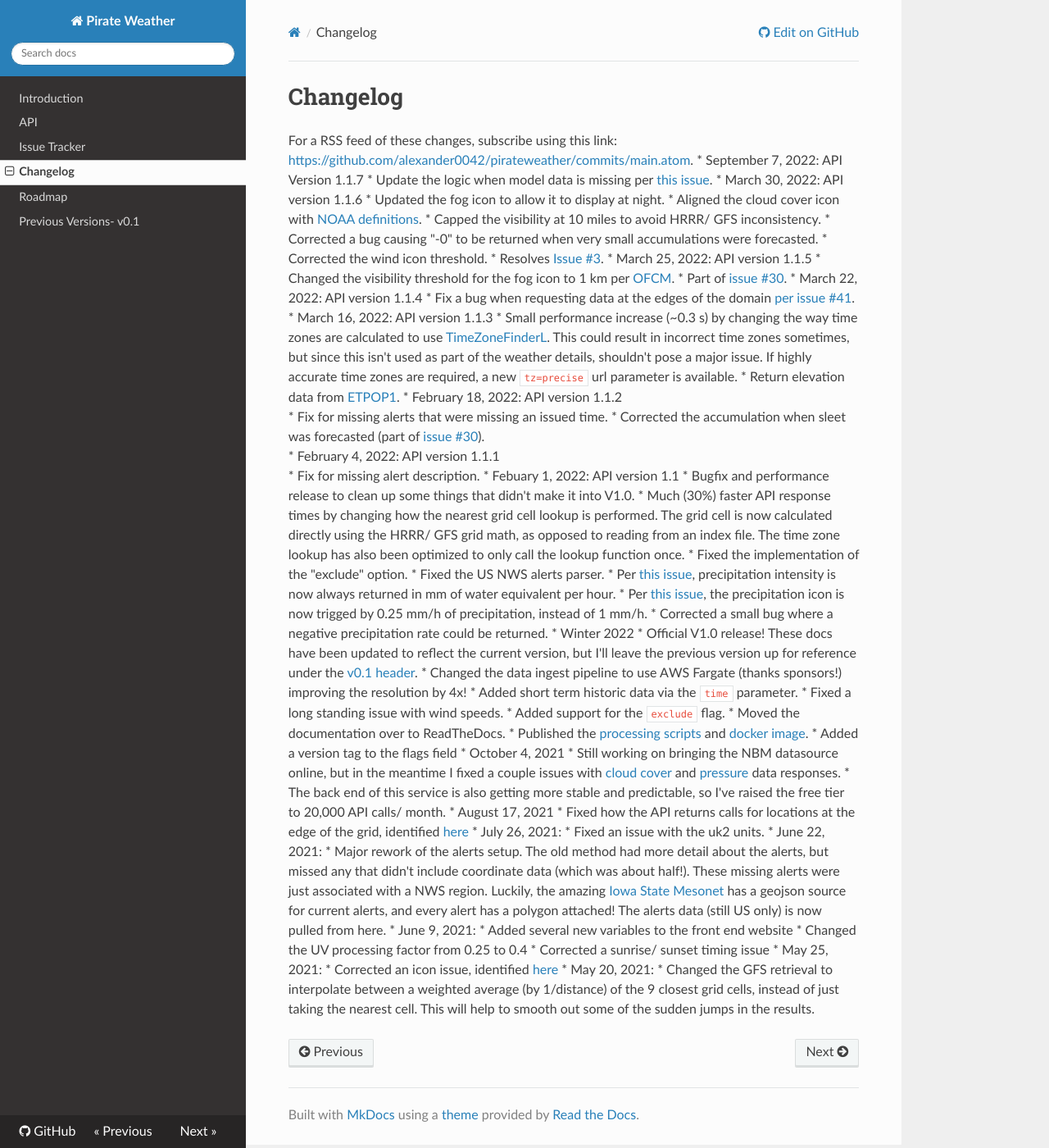
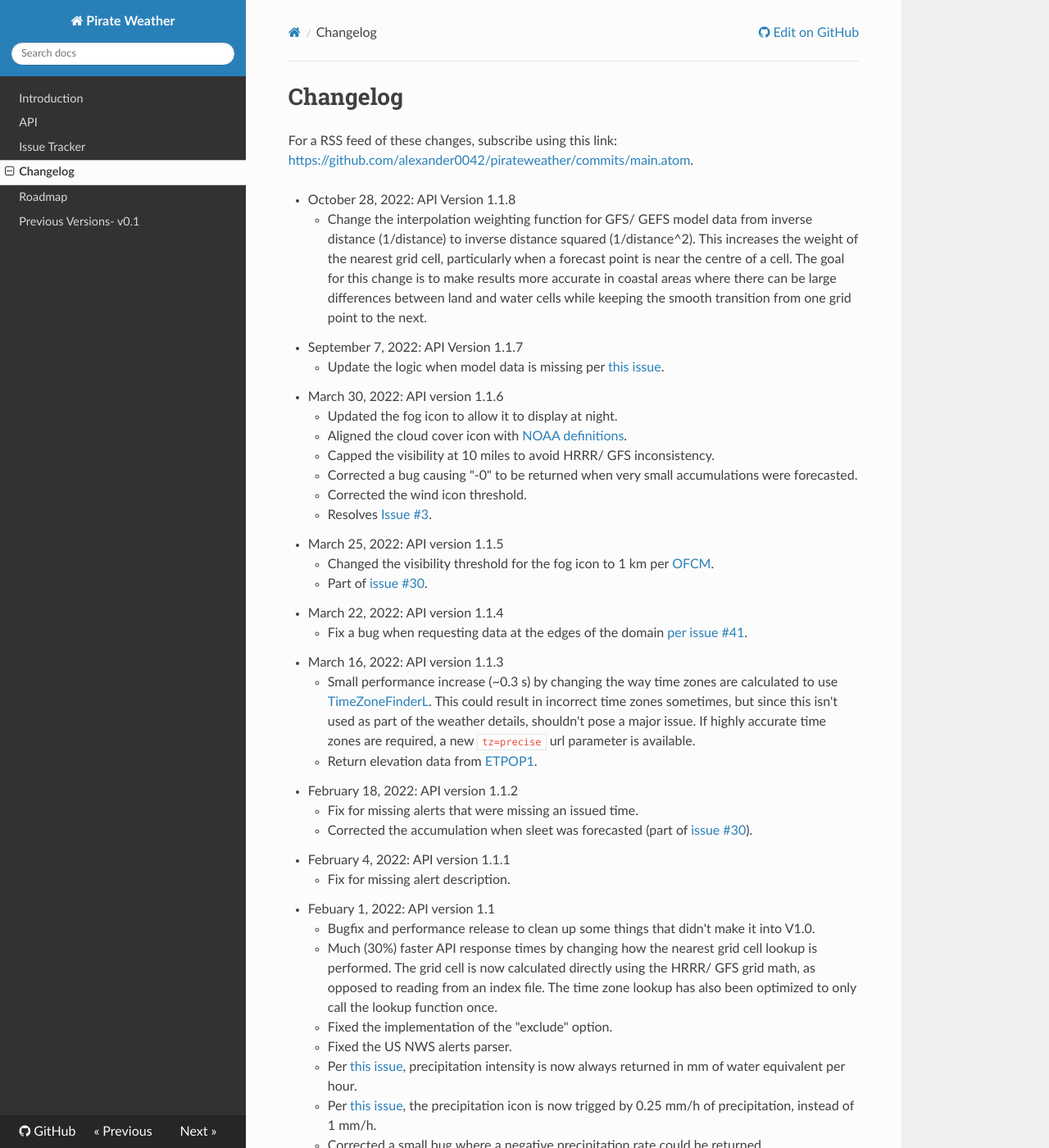
Before and after one commit to Pirate-Weather/pirateweather, an MkDocs documentation site: the page built from docs/changelog.md, in a window 1280 px wide and 1400 px high. Shown: the whole window at 82% size. Built offline with MkDocs 1.6.1, drawn with Linux system fonts in a browser that asks for light colours; nearby versions of some CDN libraries; some of the changed text lies outside the part shown.

Commit message:
Update changelog to 1.1.8

```diff
--- a/docs/changelog.md
+++ b/docs/changelog.md
@@ -1,6 +1,9 @@
 # Changelog
 
 For a RSS feed of these changes, subscribe using this link: <https://github.com/alexander0042/pirateweather/commits/main.atom>.
+
+* October 28, 2022: API Version 1.1.8
+    * Change the interpolation weighting function for GFS/ GEFS model data from inverse distance (1/distance) to inverse distance squared (1/distance^2). This increases the weight of the nearest grid cell, particularly when a forecast point is near the centre of a cell. The goal for this change is to make results more accurate in coastal areas where there can be large differences between land and water cells while keeping the smooth transition from one grid point to the next.
 * September 7, 2022: API Version 1.1.7
     * Update the logic when model data is missing per [this issue](https://github.com/alexander0042/pirate-weather-ha/issues/30#issuecomment-1227640161).
 * March 30, 2022: API version 1.1.6
```
